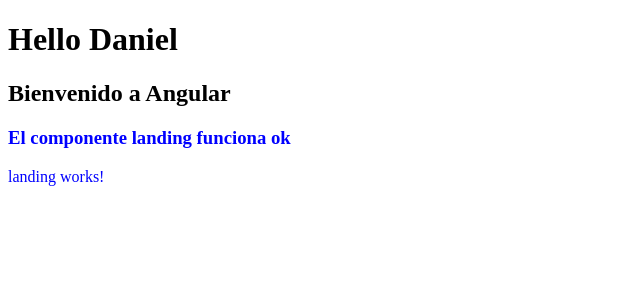
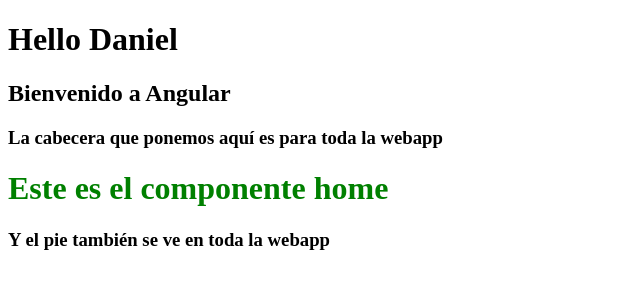
Before and after one commit to Daniel-CG-01/cambino, an Angular app: page / in a window 1280 px wide. Shown: the top 300 px of the page, without its empty margins (0-640 px from the left). Built offline with nearby package versions, Linux system fonts and the light colour scheme.

Commit message:
Aprendiendo a configurar rutas

```diff
--- a/src/app/app.html
+++ b/src/app/app.html
@@ -1,4 +1,8 @@
 <h1>Hello Daniel</h1>
 <h2>Bienvenido a Angular</h2>
 
-<app-landing></app-landing>
+<h3>La cabecera que ponemos aquí es para toda la webapp</h3>
+
+<router-outlet></router-outlet>
+
+<h3>Y el pie también se ve en toda la webapp</h3>
--- a/src/app/app.routes.ts
+++ b/src/app/app.routes.ts
@@ -1,6 +1,9 @@
 import { Routes } from '@angular/router';
 import { Home } from './components/home/home';
+import { Landing } from './components/landing/landing'
 
 export const routes: Routes = [
-    {path: 'home', component: Home}
+    {path: '', component: Home},
+    {path: 'home', component: Home},
+    {path: 'landing', component: Landing}
 ];
```
